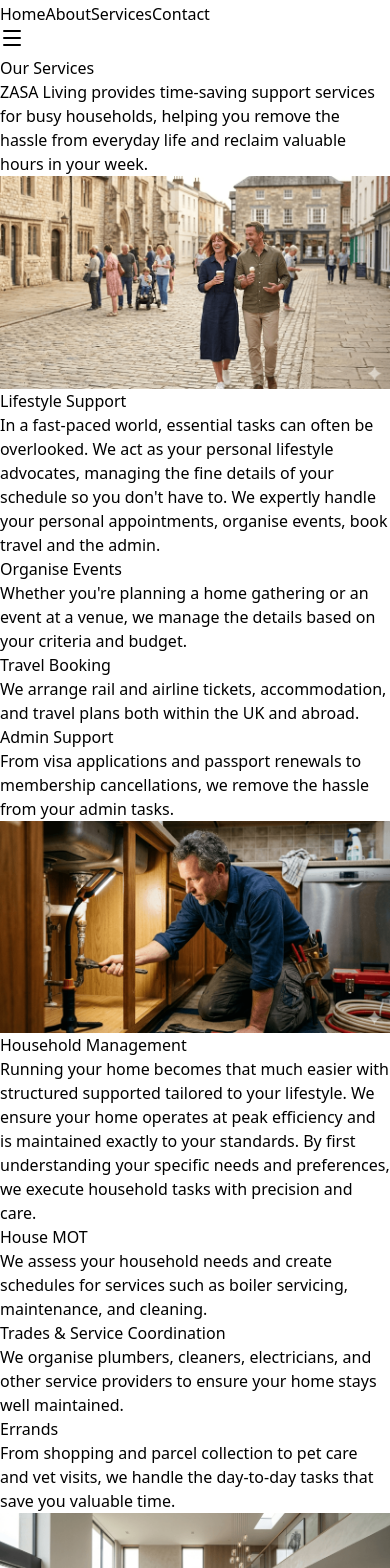
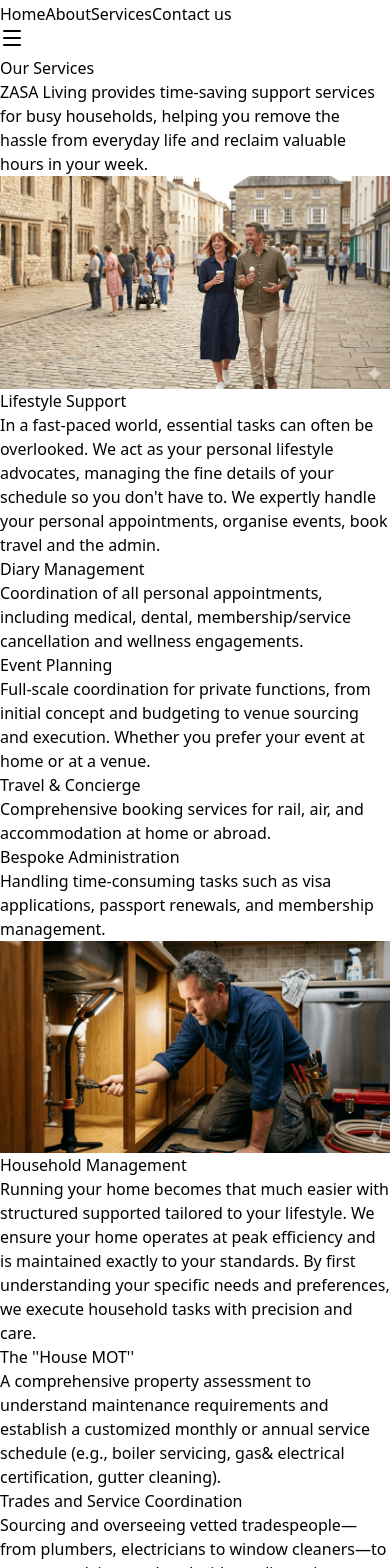
Before and after one commit to Herbertbhs02/ZASA-LIVING, a React (Vite) app: page /services in a window 390 px wide. Shown: the part 432-2000 px from the top of the page. Built offline with nearby package versions, Linux system fonts and the light colour scheme.

Commit message:
pages content update

```diff
--- a/src/components/Navbar.jsx
+++ b/src/components/Navbar.jsx
@@ -16,12 +16,12 @@ const Navbar = () => {
             className=" h-[5rem] object-contain rounded-2xl"
           />
         </div>
-        <div className=" items-center text-x1 font-extrabold">ZASA-LIVING</div>
+        <div className=" items-center text-x1 font-extrabold">ZASA LIVING</div>
         <div className="hidden md:flex gap-6 p-4">
           <Link to="/">Home</Link>
           <Link to="/about">About</Link>
           <Link to="/services">Services</Link>
-          <Link to="/contact">Contact</Link>
+          <Link to="/contact">Contact us</Link>
         </div>
 
         <button onClick={() => setOpen(!open)} className="md:hidden p-4">
--- a/src/pages/About.jsx
+++ b/src/pages/About.jsx
@@ -8,7 +8,7 @@ const About = () => {
       <section className="bg-[#0B1F3A] text-white py-16 px-6">
         <div className="max-w-6xl mx-auto text-center">
           <h1 className="text-4xl md:text-5xl font-bold mb-4">
-            About ZASA Living
+            Our Story
           </h1>
           <p className="text-lg md:text-xl max-w-3xl mx-auto leading-relaxed">
             Supporting busy professionals, caregivers, and individuals who want
@@ -49,7 +49,7 @@ const About = () => {
 
             <p className="leading-relaxed text-gray-700 mb-6">
               Beyond personal experience, I am a skilled Project Manager with
-              over 20 years of professional expertise.
+              over 20 years of professional expertise defined by;
             </p>
 
             <div className="space-y-4">
--- a/src/pages/Contact.jsx
+++ b/src/pages/Contact.jsx
@@ -40,10 +40,10 @@ const handleSubmit = async (e) => {
       <section className="bg-[#0B1F3A] text-white py-16 px-6">
         <div className="max-w-4xl mx-auto text-center">
           <h1 className="text-4xl md:text-5xl font-bold mb-4">
-            Contact Us
+            Reclaim Your Time- Contact Us
           </h1>
 
-          <p className="text-lg md:text-xl max-w-2xl mx-auto">
+          <p className="text-lg md:text-xl max-w-3xl mx-auto leading-relaxed">
             We aim to get back to you within 24 hours of submitting your
             enquiry. Alternatively, give us a call.
           </p>
--- a/src/pages/Home.jsx
+++ b/src/pages/Home.jsx
@@ -8,15 +8,12 @@ const Home = () => {
       {/* Introduction */}
       <section className="grid md:grid-cols-2 gap-8 place-items-start px-6 py-6  bg-[#0B1F3A] ">
         <div>
-          <p className="text-white mt-0 ">
-            ZASA Living is on a mission to save you time and reduce stress, so
-            you spend your time doing things you enjoy with people you love. Our
-            services focus on the personal, the home and business. Whether you
-            are balancing a busy home and work, juggling multiples-yours and
-            your parent’s, or with the passing of time you are no longer able to
-            do those day to day tasks, we are here to make life easier. Services
-            include lifestyle support, household management, administration and
-            property care.
+          <p className="text-white text-lg md:text-xl max-w-3xl mx-auto leading-relaxed mt-0 ">
+            ZASA Living is dedicated to reclaiming your time, and reducing the complexities of modern life.
+            Reducing stress and supporting you to do the things you enjoy with people you love.  We provide high-level support for your personal,
+            home, and business needs, allowing you to focus on what truly matters. Whether you are balancing a demanding career with family life,
+            managing the affairs of aging parents, or seeking assistance with day to day tasks, our mission is to provide seamless, expert
+            solutions tailored to your unique circumstances.Services offered include lifestyle support, household management, property care and bespoke services.
             <br />
             Whilst we offer a number of service packages, we understand everyone
             one will have their own unique needs and set of circumstances and
--- a/src/pages/Services.jsx
+++ b/src/pages/Services.jsx
@@ -10,16 +10,20 @@ const servicesData = [
       "In a fast-paced world, essential tasks can often be overlooked. We act as your personal lifestyle advocates, managing the fine details of your schedule so you don't have to. We expertly handle your personal appointments, organise events, book travel and the admin.",
     items: [
       {
-        heading: "Organise Events",
-        text: "Whether you're planning a home gathering or an event at a venue, we manage the details based on your criteria and budget.",
+        heading: "Diary Management",
+        text: " Coordination of all personal appointments, including medical, dental, membership/service cancellation and wellness engagements.",
+      },
+         {
+        heading: "Event Planning",
+        text: "Full-scale coordination for private functions, from initial concept and budgeting to venue sourcing and execution. Whether you prefer your event at home or at a venue.",
       },
       {
-        heading: "Travel Booking",
-        text: "We arrange rail and airline tickets, accommodation, and travel plans both within the UK and abroad.",
+        heading: "Travel & Concierge",
+        text: "Comprehensive booking services for rail, air, and accommodation at home or abroad.",
       },
       {
-        heading: "Admin Support",
-        text: "From visa applications and passport renewals to membership cancellations, we remove the hassle from your admin tasks.",
+        heading: "Bespoke Administration",
+        text: "Handling time-consuming tasks such as visa applications, passport renewals, and membership management.",
       },
     ],
   },
@@ -30,16 +34,16 @@ const servicesData = [
       "Running your home becomes that much easier with structured supported tailored to your lifestyle.  We ensure your home operates at peak efficiency and is maintained exactly to your standards. By first understanding your specific needs and preferences, we execute household tasks with precision and care. ",
     items: [
       {
-        heading: "House MOT",
-        text: "We assess your household needs and create schedules for services such as boiler servicing, maintenance, and cleaning.",
+        heading: "The ''House MOT''",
+        text: "A comprehensive property assessment to understand maintenance requirements and establish a customized monthly or annual service schedule (e.g., boiler servicing, gas& electrical certification, gutter cleaning).",
       },
       {
-        heading: "Trades & Service Coordination",
-        text: "We organise plumbers, cleaners, electricians, and other service providers to ensure your home stays well maintained.",
+        heading: "Trades and Service Coordination",
+        text: "Sourcing and overseeing vetted tradespeople—from plumbers, electricians to window cleaners—to ensure work is completed without disrupting your work or home life.",
       },
       {
-        heading: "Errands",
-        text: "From shopping and parcel collection to pet care and vet visits, we handle the day-to-day tasks that save you valuable time.",
+        heading: "Errand Services",
+        text: "Reliable support for daily necessities, including personal shopping, parcel management, and pet care logistics (including veterinary visits and feeding), we handle the day to day tasks that save you valuable time. ",
       },
     ],
   },
@@ -51,15 +55,15 @@ const servicesData = [
     items: [
       {
         heading: "Project Management",
-        text: "We oversee home improvement projects and repairs to ensure work is completed efficiently and to a high standard.",
+        text: " Expert oversight of home improvements, renovations, and essential repairs to ensure they are completed on time and to standard.",
       },
       {
-        heading: "Key Holding Service",
-        text: "We check on your property while you're away and coordinate contractors or maintenance work on your behalf.",
+        heading: "Professional Key Holding",
+        text: "We provide secure access for contractors and perform regular property checks while you are away, ensuring you never return to unexpected issues.",
       },
       {
         heading: "Landlord Support",
-        text: "Property inspections and support services designed to help landlords maintain their properties with ease.",
+        text: "Specialized assistance for property owners, including routine inspections and tenant-related logistics.",
       },
     ],
   },
```
